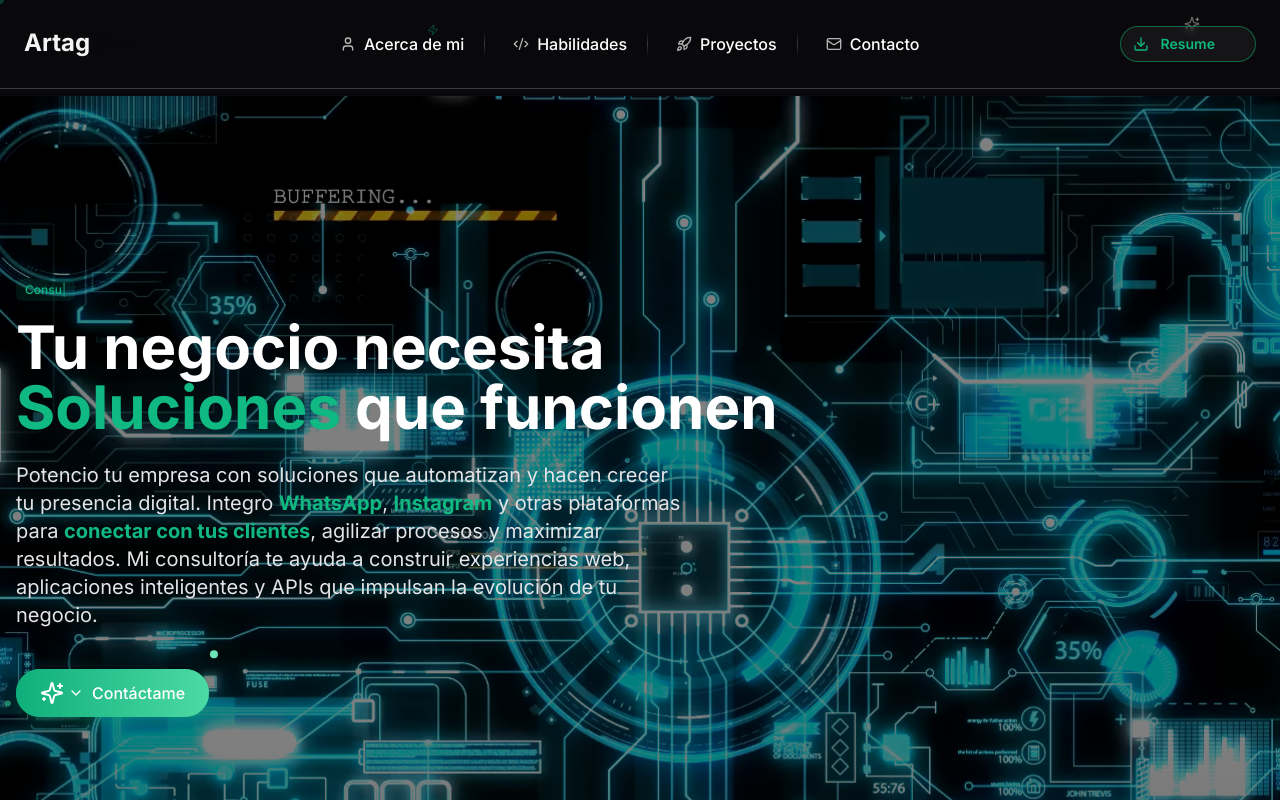
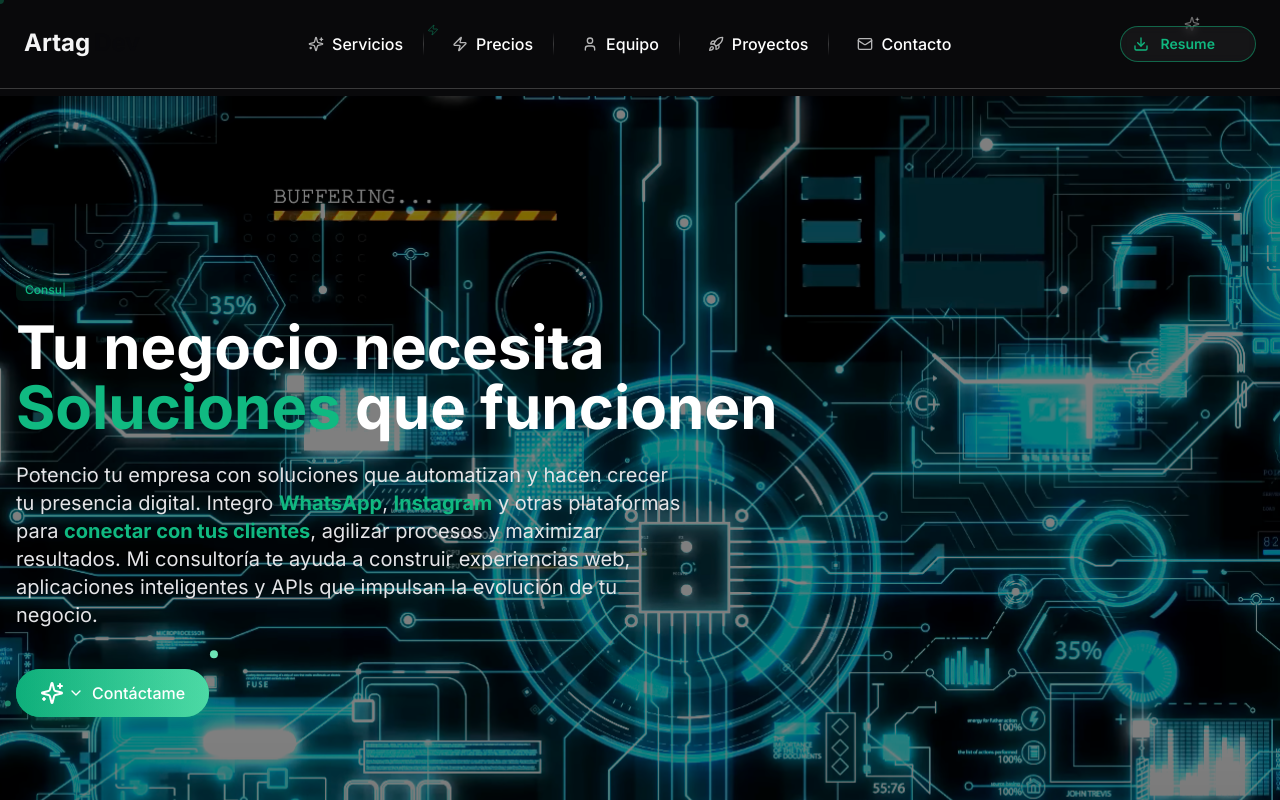
Before and after one commit to Artag-Chris/web-de-servicios, a Next.js app: page / in a window 1280 px wide. Shown: the top 800 px of the page. Built offline with nearby package versions, Linux system fonts and the light colour scheme.

Commit message:
act del header

```diff
--- a/src/components/page_components/Headermain.tsx
+++ b/src/components/page_components/Headermain.tsx
@@ -76,19 +76,19 @@ function HeaderMain() {
   }, [isScrolled])
 
   const navLinks = [
-    { href: "#about", label: "Acerca de mi", icon: User },
-    { href: "#skills", label: "Habilidades", icon: Code2 },
+    { href: "#services", label: "Servicios", icon: Sparkles },
+    { href: "#pricing", label: "Precios", icon: Zap },
+    { href: "#team", label: "Equipo", icon: User },
     { href: "#projects", label: "Proyectos", icon: Rocket },
-    { href: "#contact", label: "Contacto", icon: Mail },
+    { href: "#cta-section", label: "Contacto", icon: Mail },
   ]
 
   return (
     <>
       <header
         ref={headerRef}
-        className={`fixed top-0 left-0 right-0 z-50 transition-all duration-700 ease-out ${
-          isScrolled ? "transform -translate-y-full opacity-0" : "transform translate-y-0 opacity-100"
-        }`}
+        className={`fixed top-0 left-0 right-0 z-50 transition-all duration-700 ease-out ${isScrolled ? "transform -translate-y-full opacity-0" : "transform translate-y-0 opacity-100"
+          }`}
       >
         {/* Aurora background effect */}
         <div className="absolute inset-0 aurora-bg opacity-30"></div>
@@ -175,15 +175,13 @@ function HeaderMain() {
       </header>
 
       <div
-        className={`fixed inset-0 z-40 md:hidden transition-all duration-500 ${
-          isMobileMenuOpen ? "opacity-100 visible" : "opacity-0 invisible"
-        }`}
+        className={`fixed inset-0 z-40 md:hidden transition-all duration-500 ${isMobileMenuOpen ? "opacity-100 visible" : "opacity-0 invisible"
+          }`}
       >
         <div className="absolute inset-0 bg-black/50 backdrop-blur-sm" onClick={() => setIsMobileMenuOpen(false)} />
         <div
-          className={`absolute top-0 right-0 h-full w-80 glass-effect-dark border-l border-white/10 transform transition-all duration-500 ${
-            isMobileMenuOpen ? "translate-x-0" : "translate-x-full"
-          }`}
+          className={`absolute top-0 right-0 h-full w-80 glass-effect-dark border-l border-white/10 transform transition-all duration-500 ${isMobileMenuOpen ? "translate-x-0" : "translate-x-full"
+            }`}
         >
           <div className="p-8 pt-24">
             <div className="flex flex-col gap-6">
@@ -220,9 +218,8 @@ function HeaderMain() {
 
       <div
         ref={bottomNavRef}
-        className={`fixed bottom-0 left-0 right-0 z-50 transition-all duration-700 ease-out ${
-          isScrolled ? "transform translate-y-0 opacity-100" : "transform translate-y-full opacity-0"
-        }`}
+        className={`fixed bottom-0 left-0 right-0 z-50 transition-all duration-700 ease-out ${isScrolled ? "transform translate-y-0 opacity-100" : "transform translate-y-full opacity-0"
+          }`}
       >
         <div className="glass-effect dark:glass-effect-dark border-t border-white/20 dark:border-white/10 relative overflow-hidden">
           {/* Subtle aurora effect */}
```
